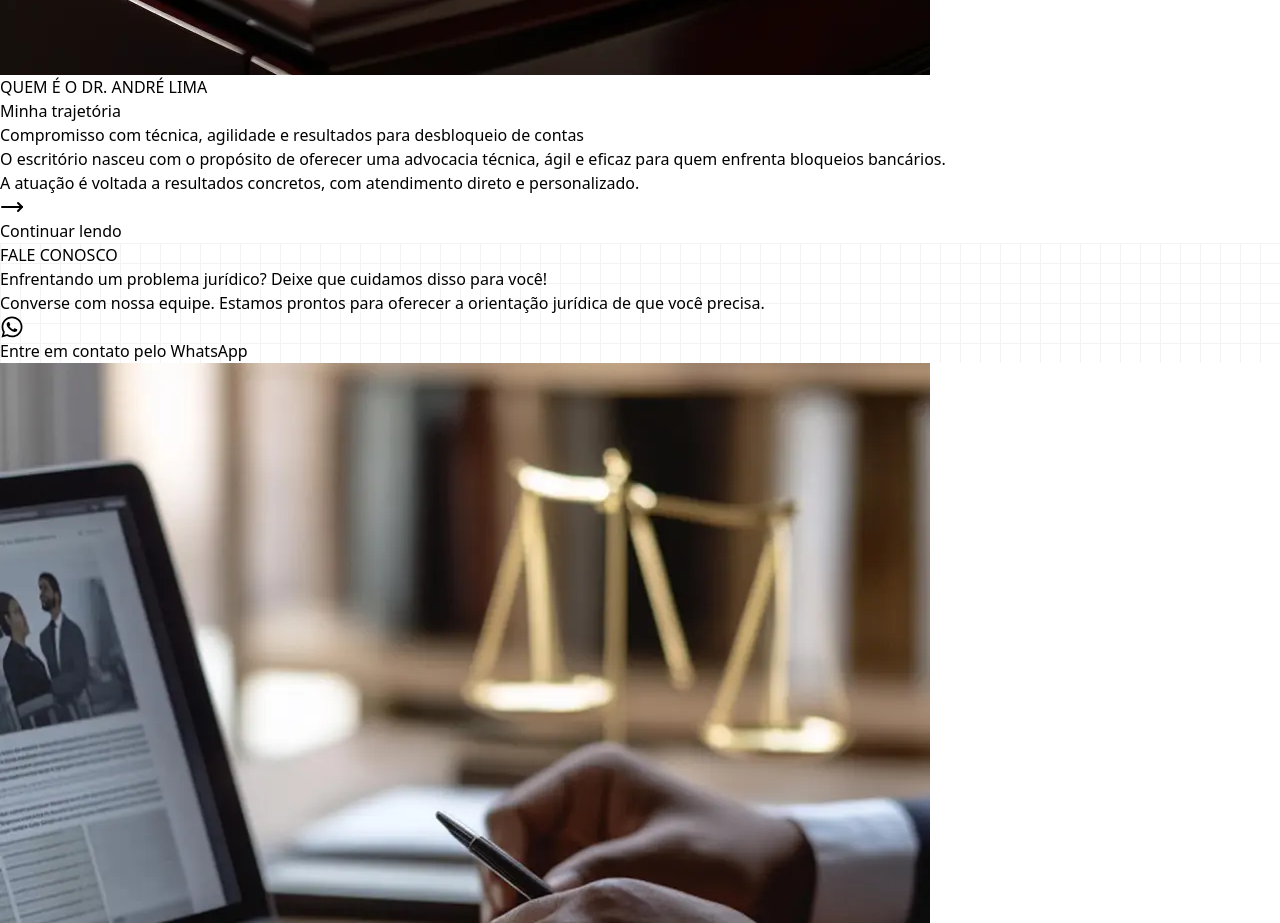
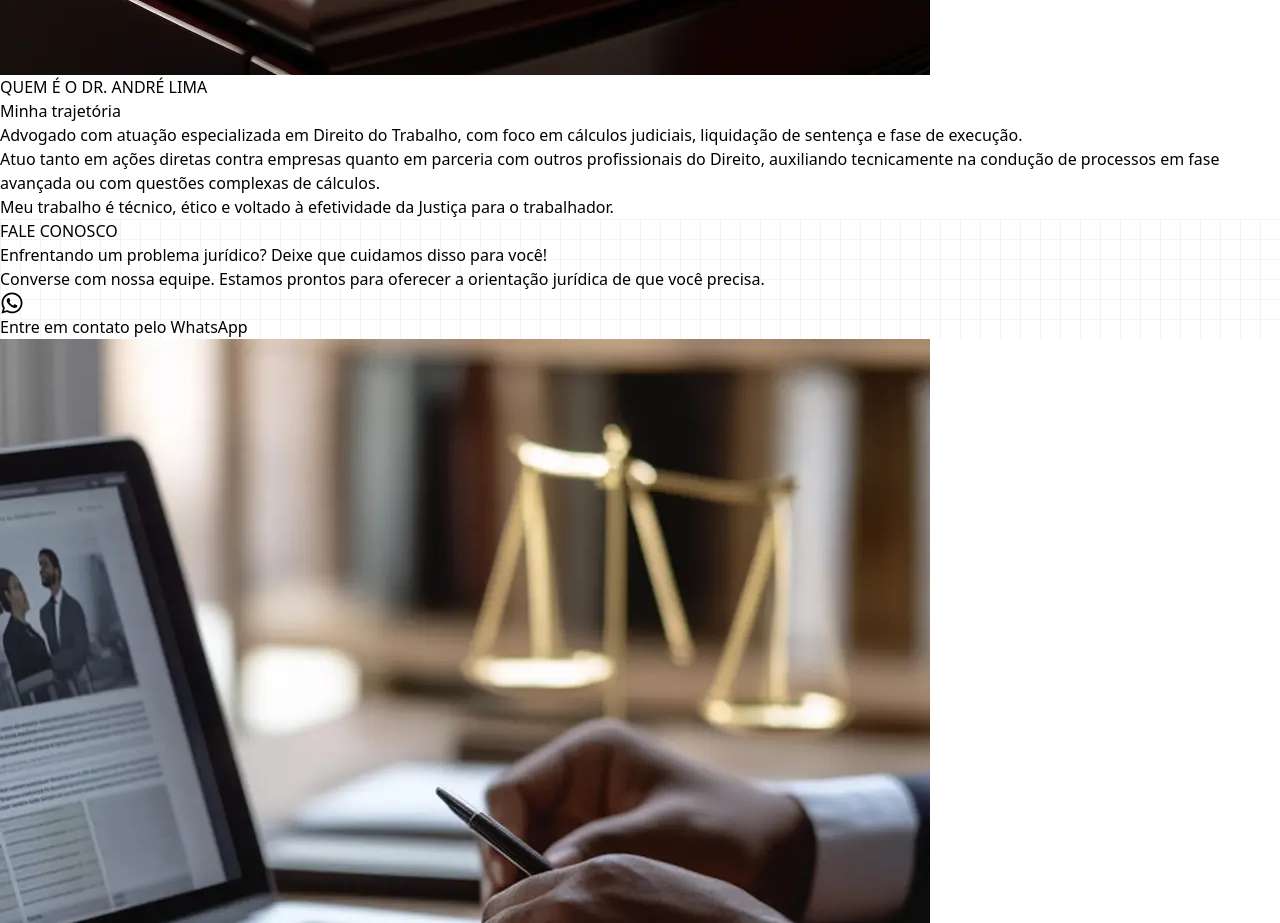
Before and after one commit to EdisonMatos/LP-Andre-Lima, a React (Vite) app: page / in a window 1280 px wide. Shown: the part 1860-2783 px from the top of the page. Built offline with nearby package versions, Linux system fonts and the light colour scheme; a web font is replaced by a local one.

Commit message:
fix: Copy About

```diff
--- a/src/components/sectionElements/about/ParagraphSemFading.jsx
+++ b/src/components/sectionElements/about/ParagraphSemFading.jsx
@@ -6,7 +6,7 @@ import "primeicons/primeicons.css";
 import content from "../../../content/content";
 export default function ParagraphSemFading() {
   return (
-    <Paragraphs className="text-colorWhite text-opacity-80">
+    <Paragraphs className="text-white text-opacity-80">
       {content.texts.about.paragraph}
     </Paragraphs>
   );
--- a/src/content/content.jsx
+++ b/src/content/content.jsx
@@ -414,42 +414,23 @@ const content = {
       miniTag: "QUEM É O DR. ANDRÉ LIMA",
       title: "Minha trajetória",
       subtitle:
-        "Compromisso com técnica, agilidade e resultados para desbloqueio de contas",
+        "Advogado com atuação especializada em Direito do Trabalho, com foco em cálculos judiciais, liquidação de sentença e fase de execução.",
       labelInstagram: "Siga-nos no Instagram",
       labelFacebook: "Siga-nos no Facebook",
       labelLinkedin: "Siga-nos no LinkedIn",
       labelX: "Siga-nos no X",
       paragraph: (
         <div>
-          O escritório nasceu com o propósito de oferecer uma advocacia técnica,
-          ágil e eficaz para quem enfrenta bloqueios bancários.
-          <br />A atuação é voltada a resultados concretos, com atendimento
-          direto e personalizado.
+          Atuo tanto em ações diretas contra empresas quanto em parceria com
+          outros profissionais do Direito, auxiliando tecnicamente na condução
+          de processos em fase avançada ou com questões complexas de cálculos.
+          <br />
+          Meu trabalho é técnico, ético e voltado à efetividade da Justiça para
+          o trabalhador.
         </div>
       ),
       buttonModalLabelAbout: "Continuar lendo",
-      modal: (
-        <p>
-          O escritório nasceu com o propósito de oferecer uma advocacia técnica,
-          ágil e eficaz para quem enfrenta bloqueios bancários.
-          <br />
-          <br />
-          A atuação é voltada a resultados concretos, com atendimento direto e
-          personalizado.
-          <br />
-          <br />
-          Com ampla experiência em processos de desbloqueio, o Dr. André Lima
-          alia estratégia jurídica, conhecimento técnico e agilidade processual
-          para garantir soluções rápidas e seguras aos clientes.
-          <br />
-          <br />
-          A missão é clara: tornar o Direito acessível, oferecendo segurança,
-          clareza e total comprometimento em cada caso, sempre com ética,
-          responsabilidade e foco no resultado.
-          <br />
-          <br />
-        </p>
-      ),
+      modal: <p></p>,
       ctaButtonAriaLabel: "Botão para entrar em contato",
       ctaButtonText: "Entre em contato",
 
--- a/src/pages/Index.jsx
+++ b/src/pages/Index.jsx
@@ -39,7 +39,7 @@ export default function Index() {
         sixCards={false}
         paragraphsModal={true}
       />
-      <About modal={true} showGallery={false} colorMode={colorMode} />
+      <About modal={false} showGallery={false} colorMode={colorMode} />
       {/* <AboutInstagram
         colorMode={colorMode}
         instagram={true}
```
